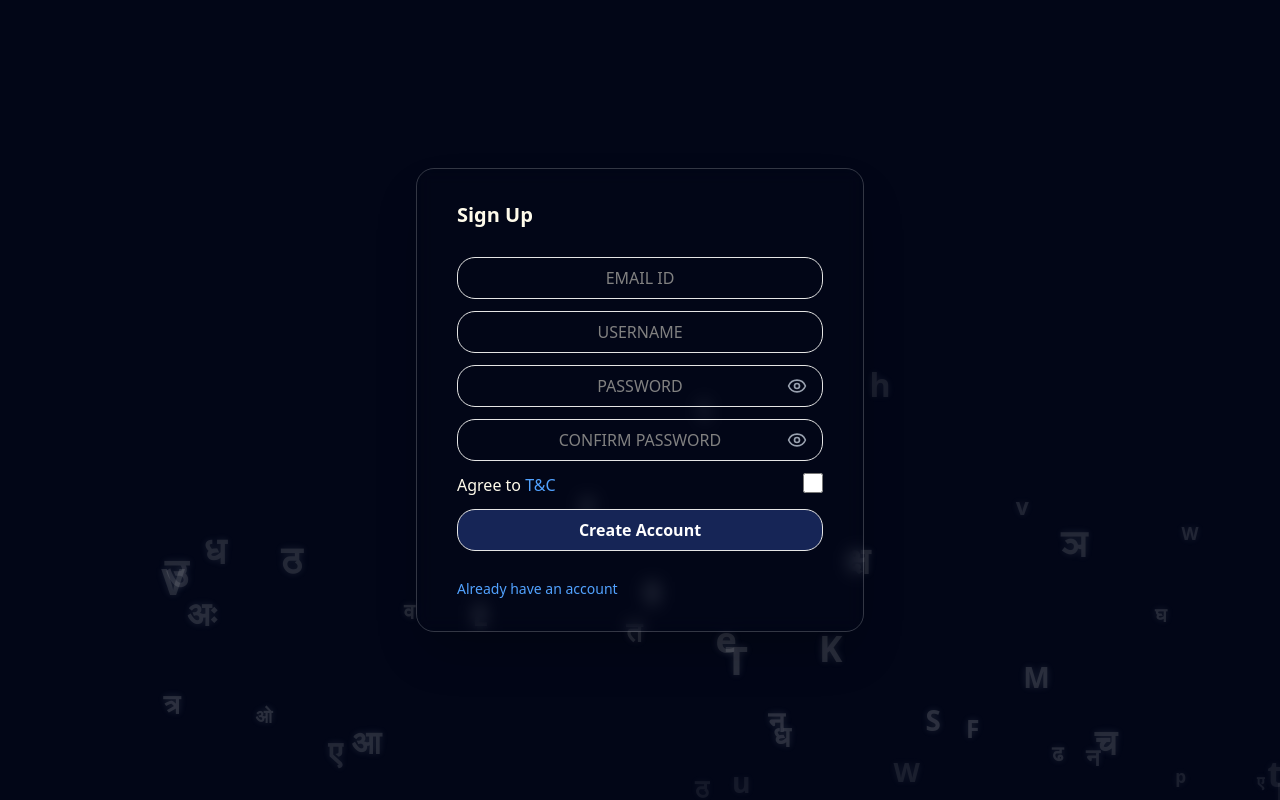
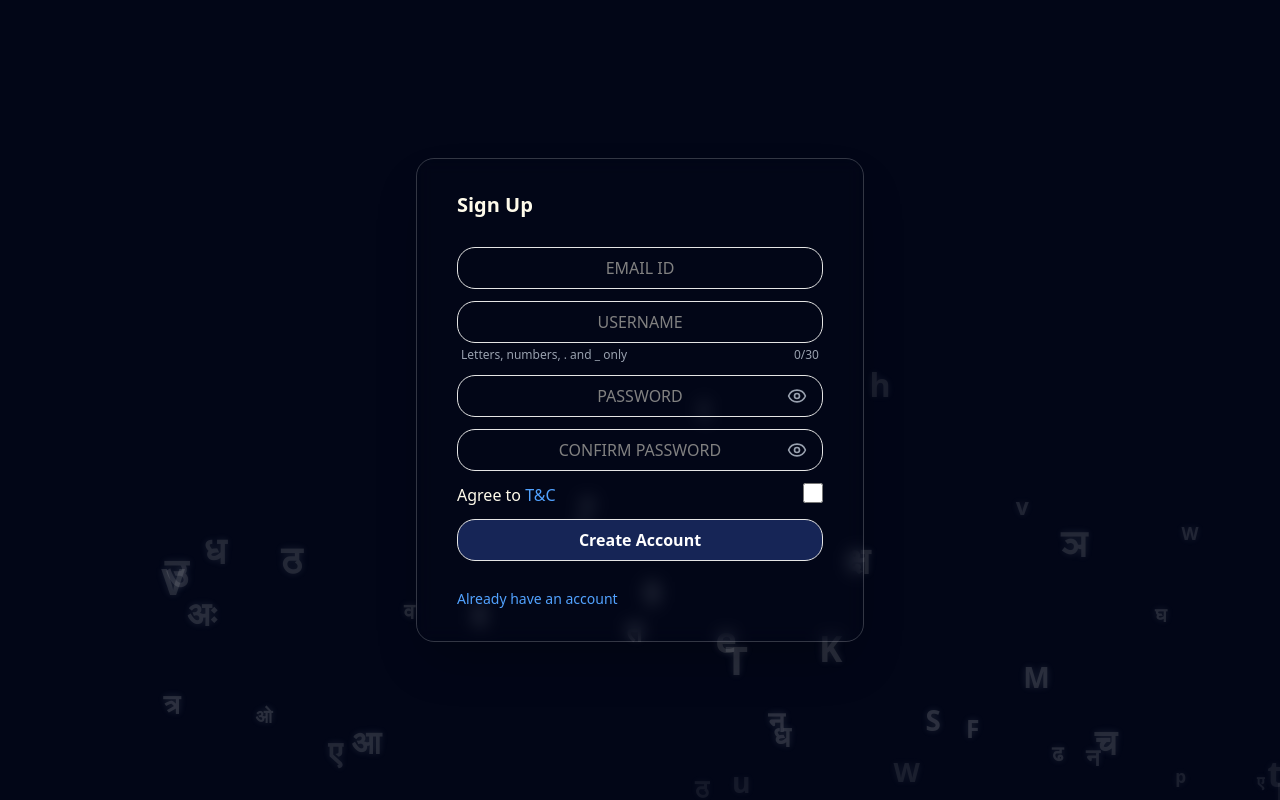
Before and after one commit to iampinaki1/frontend-likhavat, a React app: page /signup in a window 1280 px wide. Built offline with nearby package versions, Linux system fonts and the light colour scheme; no server answers; the HTML template or start-up script is replaced by a standard one.

Commit message:
constraints in username of user

```diff
--- a/src/components/auth/Signup.jsx
+++ b/src/components/auth/Signup.jsx
@@ -7,7 +7,12 @@ import { Eye, EyeOff, Loader2 } from 'lucide-react';
 import { z } from 'zod';
 
 const signupSchema = z.object({
-  username: z.string().min(3, "Username must be at least 3 characters"),
+  username: z.string()
+    .min(3, "Username must be at least 3 characters")
+    .max(30, "Username can't exceed 30 characters")
+    .regex(/^[a-zA-Z0-9._]+$/, "Only letters, numbers, periods and underscores allowed")
+    .refine(v => !v.startsWith('.') && !v.endsWith('.'), "Username can't start or end with a period")
+    .refine(v => !/\.\./.test(v), "Username can't have consecutive periods"),
   email: z.string().email("Invalid email format"),
   password: z.string().min(8, "Password must be at least 8 characters"),
   confirmPassword: z.string(),
@@ -31,6 +36,20 @@ function Signup() {
   const [showPassword, setShowPassword] = useState(false);
   const [showConfirmPassword, setShowConfirmPassword] = useState(false);
   const [isLoading, setIsLoading] = useState(false);
+  const [usernameError, setUsernameError] = useState('');
+
+  const handleUsernameChange = (e) => {
+    // Strip any character that isn't a-z, A-Z, 0-9, period or underscore
+    const raw = e.target.value.replace(/[^a-zA-Z0-9._]/g, '').slice(0, 30);
+    setUsername(raw);
+
+    // Live validation feedback
+    if (raw.length === 0) { setUsernameError(''); return; }
+    if (raw.length < 3) { setUsernameError('At least 3 characters'); return; }
+    if (raw.startsWith('.') || raw.endsWith('.')) { setUsernameError("Can't start or end with a period"); return; }
+    if (/\.\./.test(raw)) { setUsernameError("No consecutive periods"); return; }
+    setUsernameError('');
+  };
 
   const navigate = useNavigate();
   const { signup } = useApp();
@@ -87,18 +106,30 @@ function Signup() {
             autoComplete="email"
           />
 
+          <div className="w-full">
             <input
-            className="border select-none rounded-2xl text-center px-4 py-2
+              className="border select-none rounded-2xl text-center px-4 py-2 w-full
                hover:border-blue-400
                focus:outline-none focus:ring-2 focus:ring-blue-500
                transition"
               type="text"
               required
               value={username}
-            onChange={(e) => setUsername(e.target.value)}
+              onChange={handleUsernameChange}
               placeholder="USERNAME"
               autoComplete="off"
+              maxLength={30}
             />
+            <div className="flex justify-between mt-1 px-1">
+              {usernameError
+                ? <p className="text-xs text-red-400">{usernameError}</p>
+                : <p className="text-xs text-gray-400">Letters, numbers, . and _ only</p>
+              }
+              <p className={`text-xs ${username.length >= 28 ? 'text-yellow-400' : 'text-gray-400'}`}>
+                {username.length}/30
+              </p>
+            </div>
+          </div>
 
           <div className="relative w-full flex justify-center">
             <input
```
Lines whose indentation alone changed are shown as unchanged.
